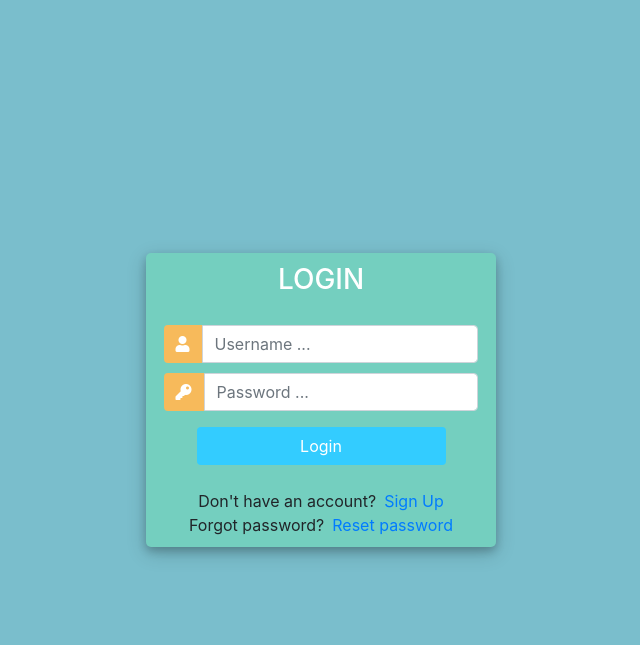
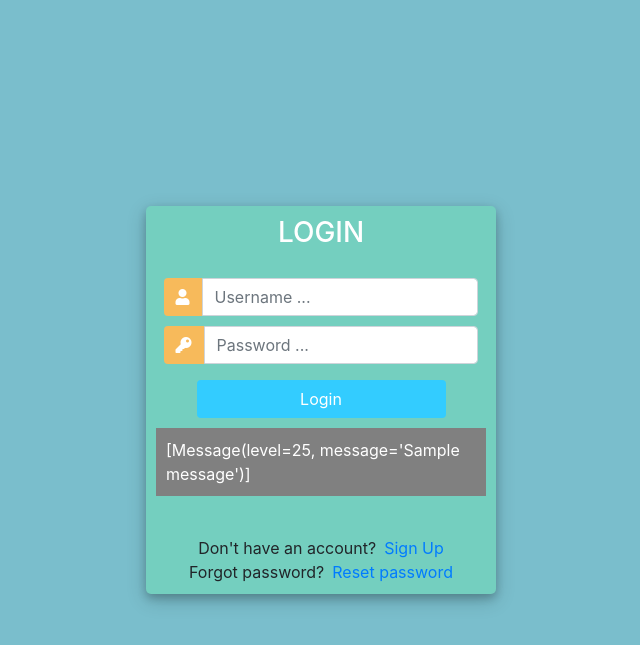
Before and after one commit to neuxyy/Shooztars, a Django app: page /en/accounts/login/ in a window 1280 px wide. Shown: the top 645 px of the page, without its empty margins (319-959 px from the left). Run offline with Django 5.2, Linux system fonts and the light colour scheme; tables that the repository leaves empty hold one stand-in row (values such as "Sample post"); one stand-in notice (Sample message) is shown; some libraries are stand-ins or nearby versions.

Commit message:
messages change

```diff
--- a/store/templates/accounts/login.html
+++ b/store/templates/accounts/login.html
@@ -41,6 +41,11 @@
                                 </div>
                             </form>
                         </div>
+
+                        {% for message in messages %}
+                        <p id="messages">{{messages}}</p>
+                        {% endfor %}
+
                         <div class="mt-4">
                             <div class="d-flex justify-content-center links">
                                 {% trans "Don't have an account?" %} <a href="{% url 'register' %}" class="ml-2">{% trans 'Sign Up' %}</a>
```
